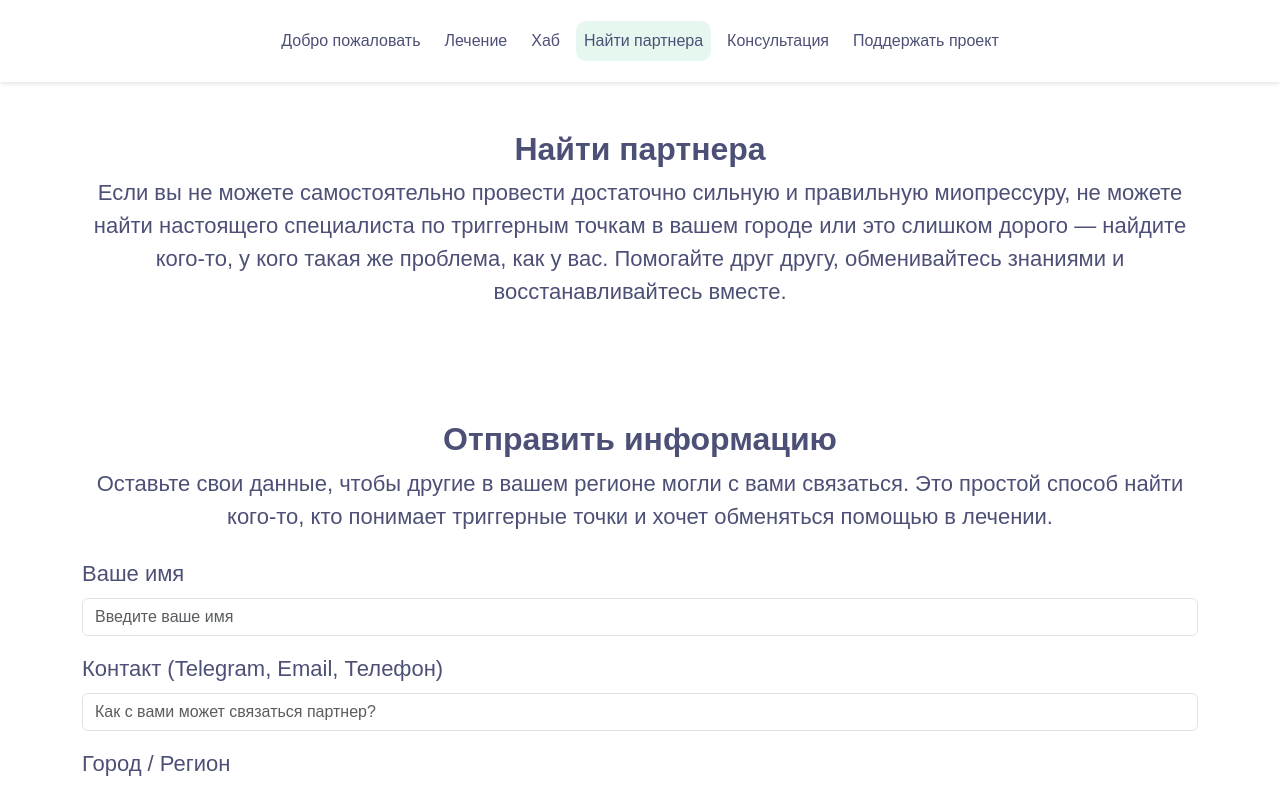
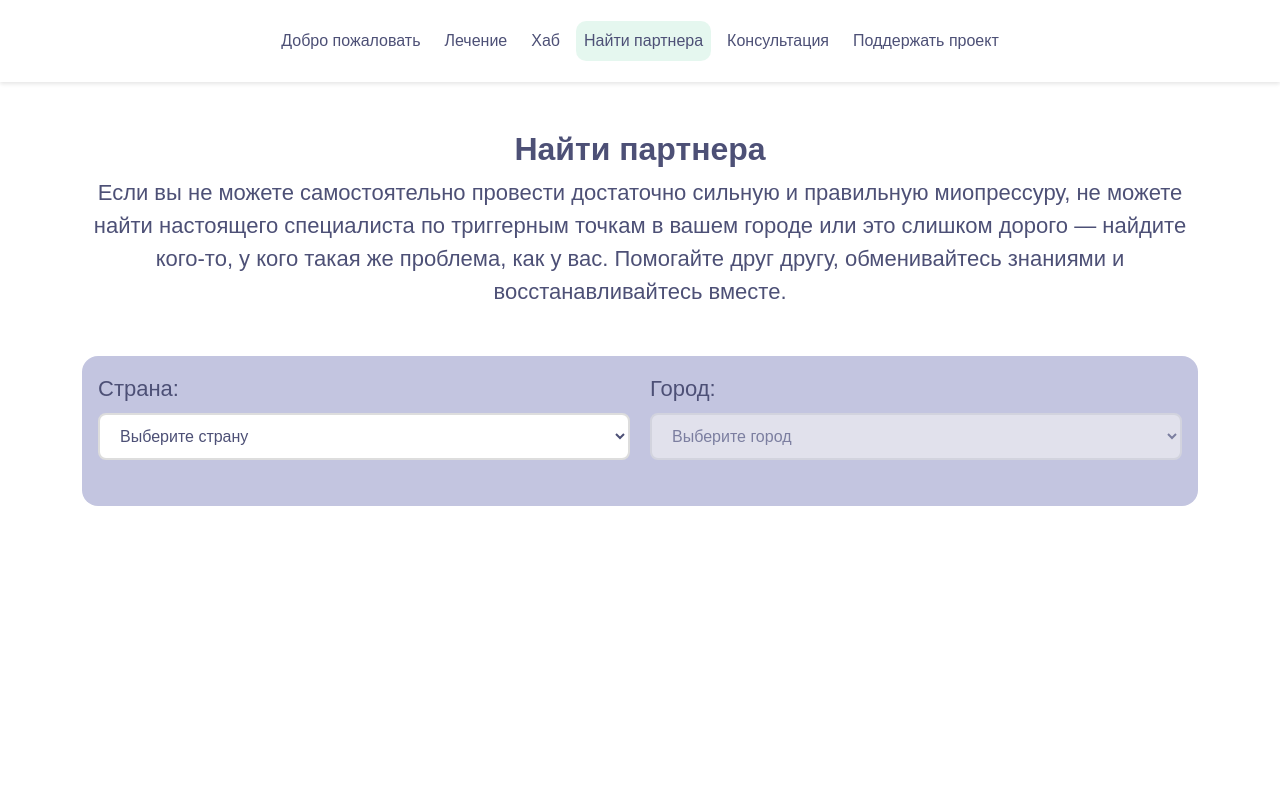
Before and after one commit to swetlikow/trigger-hub, an Angular app: page /find-partner in a window 1280 px wide. Shown: the top 788 px of the page. Built offline with nearby package versions, Linux system fonts and the light colour scheme.

Commit message:
partner page

```diff
--- a/src/app/components/find-partner/find-partner.css
+++ b/src/app/components/find-partner/find-partner.css
@@ -1,4 +1,164 @@
-
 .section-title {
   font-weight: 600;
 }
+
+.hub-list {
+  background-color: #c3c5e0;
+  border-radius: 1rem;
+  padding: 1rem;
+}
+
+.py-5 {
+  padding-bottom: 1rem !important;
+}
+
+.search-controls {
+  display: flex;
+  gap: 20px;
+  margin-bottom: 30px;
+  flex-wrap: wrap;
+}
+
+.dropdown-group {
+  flex: 1;
+  min-width: 250px;
+}
+
+.dropdown-group label {
+  display: block;
+  margin-bottom: 8px;
+  font-weight: 500;
+  color: #4d5076;
+}
+
+.search-dropdown {
+  width: 100%;
+  padding: 12px 16px;
+  border: 2px solid #ddd;
+  border-radius: 8px;
+  font-size: 16px;
+  background-color: white;
+  cursor: pointer;
+  transition: border-color 0.3s;
+  color: #4d5076;
+}
+
+.search-dropdown:hover {
+  border-color: #999;
+}
+
+.search-dropdown:focus {
+  outline: none;
+  border-color: #4d5076;
+}
+
+.search-dropdown:disabled {
+  background-color: #f5f5f5;
+  cursor: not-allowed;
+  opacity: 0.6;
+}
+
+.results-container {
+  margin-top: 30px;
+}
+
+.results-title {
+  font-size: 16px;
+  font-weight: 600;
+  margin-bottom: 20px;
+  color: #4d5076;
+}
+
+.no-results {
+  text-align: center;
+  padding: 40px;
+  background-color: #f8f9fa;
+  border-radius: 8px;
+  color: #666;
+  font-size: 16px;
+}
+
+.results-list {
+  display: flex;
+  flex-direction: column;
+  gap: 20px;
+}
+
+.person-card {
+  background: white;
+  color: #4d5076;
+  border: 1px solid #e0e0e0;
+  border-radius: 12px;
+  padding: 20px;
+  box-shadow: 0 2px 8px rgba(0, 0, 0, 0.08);
+  transition: transform 0.2s, box-shadow 0.2s;
+}
+
+.person-card:hover {
+  transform: translateY(-2px);
+  box-shadow: 0 4px 12px rgba(0, 0, 0, 0.12);
+}
+
+.person-header {
+  display: flex;
+  justify-content: space-between;
+  align-items: center;
+  margin-bottom: 12px;
+  flex-wrap: wrap;
+  gap: 10px;
+}
+
+.person-name {
+  font-size: 20px;
+  font-weight: 600;
+  color: #4d5076;
+  margin: 0;
+}
+
+.person-meta {
+  display: flex;
+  gap: 12px;
+}
+
+.person-sex,
+.person-age {
+  padding: 4px 12px;
+  background-color: #f0f0f0;
+  border-radius: 6px;
+  font-size: 14px;
+  color: #555;
+}
+
+.person-contact {
+  margin-bottom: 12px;
+  padding: 10px;
+  background-color: #f8f9fa;
+  border-radius: 6px;
+  font-size: 15px;
+  color: #4d5076;
+}
+
+.person-contact strong {
+  color: #4d5076;
+}
+
+.person-description {
+  color: #666;
+  line-height: 1.6;
+  font-size: 15px;
+}
+
+@media (max-width: 768px) {
+  .search-controls {
+    flex-direction: column;
+  }
+
+  .dropdown-group {
+    width: 100%;
+  }
+
+  .person-header {
+    flex-direction: column;
+    align-items: flex-start;
+  }
+}
--- a/src/app/components/find-partner/find-partner.html
+++ b/src/app/components/find-partner/find-partner.html
@@ -10,47 +10,60 @@
   </div>
 </section>
 
-<section class="py-5">
+<section class="py-3">
   <div class="container">
-    <h2 class="section-title text-center">Отправить информацию</h2>
-    <p class="text-center mx-auto">
-      Оставьте свои данные, чтобы другие в вашем регионе могли с вами связаться. Это простой способ найти
-      кого-то, кто понимает триггерные точки и хочет обменяться помощью в лечении.
-    </p>
-    <form class="mt-4">
-      <div class="mb-3">
-        <label for="name" class="form-label">Ваше имя</label>
-        <input type="text" id="name" class="form-control" placeholder="Введите ваше имя" />
+    <div class="hub-list">
+      <div class="search-controls">
+        <div class="dropdown-group">
+          <label for="country-select">Страна:</label>
+          <select
+            id="country-select"
+            class="search-dropdown"
+            [(ngModel)]="selectedCountry"
+            (change)="onCountryChange()"
+          >
+            <option value="">Выберите страну</option>
+            <option *ngFor="let country of countries" [value]="country">{{ country }}</option>
+          </select>
+        </div>
+
+        <div class="dropdown-group">
+          <label for="city-select">Город:</label>
+          <select
+            id="city-select"
+            class="search-dropdown"
+            [(ngModel)]="selectedCity"
+            [disabled]="!selectedCountry"
+          >
+            <option value="">Выберите город</option>
+            <option *ngFor="let city of filteredCities" [value]="city">{{ city }}</option>
+          </select>
+        </div>
       </div>
 
-      <div class="mb-3">
-        <label for="contact" class="form-label">Контакт (Telegram, Email, Телефон)</label>
-        <input
-          type="text"
-          id="contact"
-          class="form-control"
-          placeholder="Как с вами может связаться партнер?"
-        />
+      <div class="results-container" *ngIf="selectedCity">
+        <h3 class="results-title">Найдено партнеров: {{ filteredPeople.length }}</h3>
+
+        <div *ngIf="filteredPeople.length === 0" class="no-results">
+          В выбранном городе пока нет зарегистрированных партнеров
+        </div>
+
+        <div class="results-list" *ngIf="filteredPeople.length > 0">
+          <div class="person-card" *ngFor="let person of filteredPeople">
+            <div class="person-header">
+              <h4 class="person-name">{{ person.name }}</h4>
+              <div class="person-meta">
+                <span class="person-sex">{{ person.sex }}</span>
+                <span class="person-age">{{ person.age }} лет</span>
+              </div>
+            </div>
+            <div class="person-contact"><strong>Контакт:</strong> {{ person.contact }}</div>
+            <div class="person-description">
+              {{ person.description }}
+            </div>
+          </div>
+        </div>
       </div>
-
-      <div class="mb-3">
-        <label for="city" class="form-label">Город / Регион</label>
-        <input type="text" id="city" class="form-control" placeholder="Где вы находитесь?" />
-      </div>
-
-      <div class="mb-4">
-        <label for="notes" class="form-label">Примечания (необязательно)</label>
-        <textarea
-          id="notes"
-          class="form-control"
-          rows="3"
-          placeholder="Опишите вашу проблему или какого партнера вы ищете"
-        ></textarea>
-      </div>
-
-      <div class="text-center">
-        <button type="submit" class="btn btn-lg px-4 mt-3">Найти партнера</button>
-      </div>
-    </form>
+    </div>
   </div>
 </section>
--- a/src/app/components/find-partner/find-partner.ts
+++ b/src/app/components/find-partner/find-partner.ts
@@ -1,11 +1,136 @@
 import { Component } from '@angular/core';
+import { CommonModule } from '@angular/common';
+import { FormsModule } from '@angular/forms';
+
+interface Person {
+  id: number;
+  name: string;
+  sex: string;
+  age: number;
+  contact: string;
+  description: string;
+  country: string;
+  city: string;
+}
 
 @Component({
   selector: 'app-find-partner',
-  imports: [],
+  imports: [CommonModule, FormsModule],
   templateUrl: './find-partner.html',
   styleUrl: './find-partner.css',
 })
 export class FindPartner {
+  selectedCountry: string = '';
+  selectedCity: string = '';
 
+  countries: string[] = ['Россия', 'Украина', 'Беларусь', 'Казахстан', 'Германия', 'США'];
+
+  citiesByCountry: { [key: string]: string[] } = {
+    Россия: ['Москва', 'Санкт-Петербург', 'Новосибирск', 'Екатеринбург', 'Казань'],
+    Украина: ['Киев', 'Харьков', 'Одесса', 'Днепр', 'Львов'],
+    Беларусь: ['Минск', 'Гомель', 'Могилев', 'Витебск', 'Гродно'],
+    Казахстан: ['Алматы', 'Нур-Султан', 'Шымкент', 'Караганда', 'Актобе'],
+    Германия: ['Берлин', 'Гамбург', 'Мюнхен', 'Кёльн', 'Франкфурт'],
+    США: ['Нью-Йорк', 'Лос-Анджелес', 'Чикаго', 'Хьюстон', 'Майами'],
+  };
+
+  people: Person[] = [
+    {
+      id: 1,
+      name: 'Иван Петров',
+      sex: 'М',
+      age: 32,
+      contact: '+7 900 123-45-67',
+      description: 'Ищу партнера для взаимной миопрессуры, опыт 6 месяцев',
+      country: 'Россия',
+      city: 'Москва',
+    },
+    {
+      id: 2,
+      name: 'Мария Сидорова',
+      sex: 'Ж',
+      age: 28,
+      contact: 'maria@email.com',
+      description: 'Новичок, хочу обмениваться опытом',
+      country: 'Россия',
+      city: 'Москва',
+    },
+    {
+      id: 3,
+      name: 'Александр Козлов',
+      sex: 'М',
+      age: 45,
+      contact: '+7 911 234-56-78',
+      description: 'Практикую триггерную терапию 2 года, готов помочь',
+      country: 'Россия',
+      city: 'Санкт-Петербург',
+    },
+    {
+      id: 4,
+      name: 'Елена Новикова',
+      sex: 'Ж',
+      age: 35,
+      contact: 'elena.nov@email.com',
+      description: 'Ищу партнера для регулярных встреч',
+      country: 'Россия',
+      city: 'Санкт-Петербург',
+    },
+    {
+      id: 5,
+      name: 'Дмитрий Смирнов',
+      sex: 'М',
+      age: 29,
+      contact: '+7 920 345-67-89',
+      description: 'Есть опыт работы с триггерными точками',
+      country: 'Россия',
+      city: 'Новосибирск',
+    },
+    {
+      id: 6,
+      name: 'Ольга Иванова',
+      sex: 'Ж',
+      age: 41,
+      contact: 'olga.i@email.com',
+      description: 'Готова помогать и учиться',
+      country: 'Украина',
+      city: 'Киев',
+    },
+    {
+      id: 7,
+      name: 'Сергей Попов',
+      sex: 'М',
+      age: 38,
+      contact: '+380 50 123-45-67',
+      description: 'Опыт 1 год, ищу единомышленников',
+      country: 'Украина',
+      city: 'Киев',
+    },
+    {
+      id: 8,
+      name: 'Анна Васильева',
+      sex: 'Ж',
+      age: 26,
+      contact: 'anna.v@email.com',
+      description: 'Начинающий практик',
+      country: 'Беларусь',
+      city: 'Минск',
+    },
+  ];
+
+  get filteredCities(): string[] {
+    return this.selectedCountry ? this.citiesByCountry[this.selectedCountry] || [] : [];
+  }
+
+  get filteredPeople(): Person[] {
+    if (!this.selectedCity) {
+      return [];
+    }
+    return this.people.filter(
+      (person) => person.country === this.selectedCountry && person.city === this.selectedCity
+    );
+  }
+
+  onCountryChange(): void {
+    this.selectedCity = '';
+  }
 }
--- a/src/app/components/hub/hub.html
+++ b/src/app/components/hub/hub.html
@@ -8,7 +8,7 @@
   </div>
 </section>
 
-<section class="py-2">
+<section class="py-3">
   <div class="container">
     <div class="accordion hub-list g-2" id="accordionExample">
       <div class="accordion-item">
```
